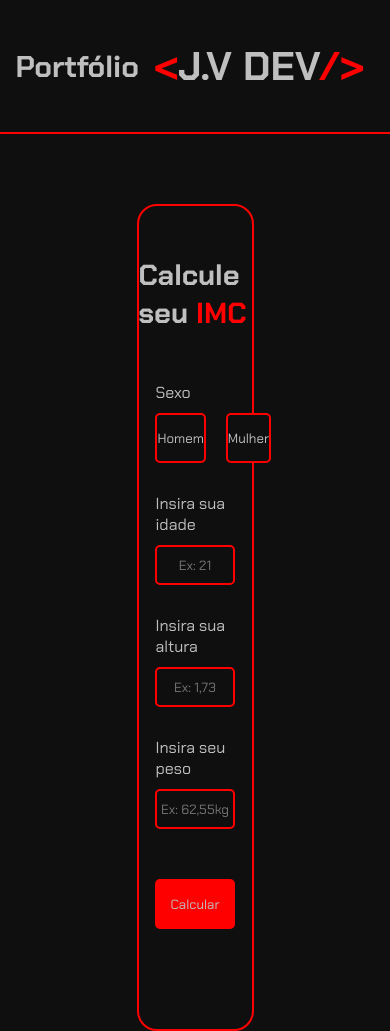
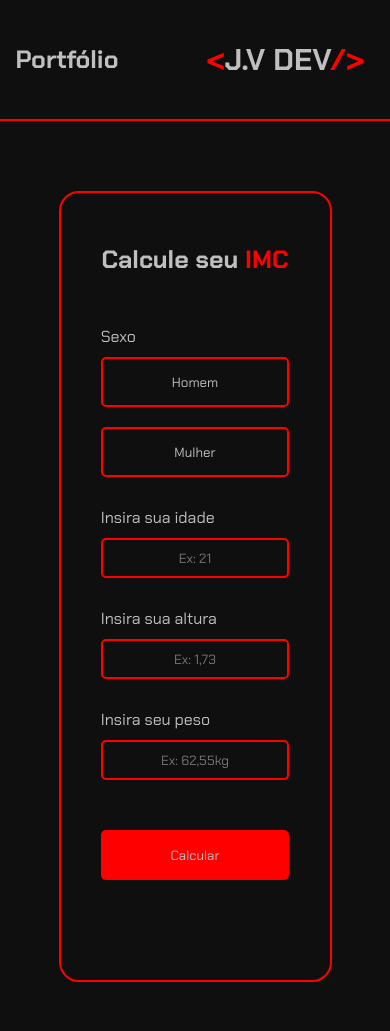
Before and after one commit to JvQroz/projeto2, a plain HTML site: page index.html in a window 390 px wide. Drawn offline with Linux system fonts and the light colour scheme.

Commit message:
Add files via upload

```diff
--- a/styles/style.css
+++ b/styles/style.css
@@ -197,5 +197,27 @@ section{
     justify-content: space-between;
     border-radius: 5px;
     align-items: center;
+}
 
+@media (max-width: 750px){
+    .sexo{
+        display: flex;
+        flex-direction: column;
+    }
+
+    .caixa-calc{
+        width: 70%;
+    }
+
+    .caixa-calc h1{
+        font-size: 25px;
+    }
+
+    .inicio h2{
+        font-size: 25px;
+        white-space: normal
+    }
+    .nome h1{
+        font-size: 30px;
+    }
 }
```
